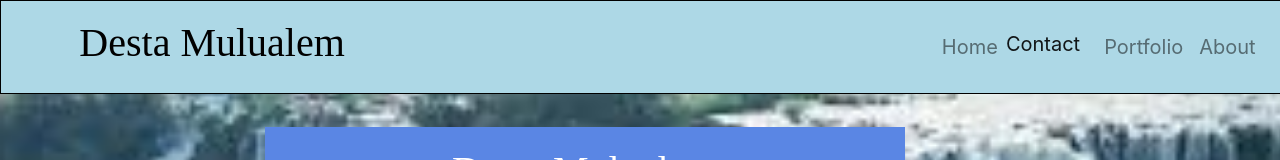
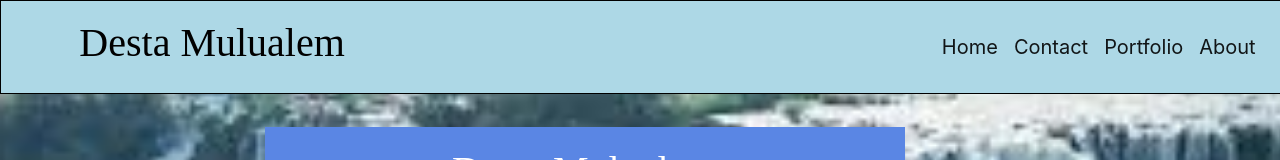
Before and after one commit to destish21/react_portfolio_20, a React (Create React App) app: page / in a window 1280 px wide. Shown: the top 160 px of the page. Built offline with nearby package versions, Linux system fonts and the light colour scheme.

Commit message:
Updated components Navbar.js

```diff
--- a/src/components/Nav/Navbar.js
+++ b/src/components/Nav/Navbar.js
@@ -24,23 +24,22 @@ const Navbar = () => {
 
                 <div className="collapse navbar-collapse" id="navbarSupportedContent">
                     <ul className="navbar-nav ml-auto">
-                    <li className="nav-item">
+                    <li className="nav-item active">
                             <Link className="nav-link" to="/">Home</Link>
                          </li>
                         <li className="nav-item active">
-                            <Link className="navbar-brand" to="contact">Contact</Link>
+                            <Link className="nav-link" to="contact">Contact</Link>
                         </li>
-                        <li className="nav-item">
+                        <li className="nav-item active">
                             <Link className="nav-link" to="portfolio">Portfolio <span className="sr-only">(current)</span></Link>
                           </li>
 
-                         <li className="nav-item">
+                         <li className="nav-item active">
                             <Link className="nav-link" to="about">About</Link>
                          </li>
                     </ul>
              </div>
           </nav>
-
         </div>
 
 
```
